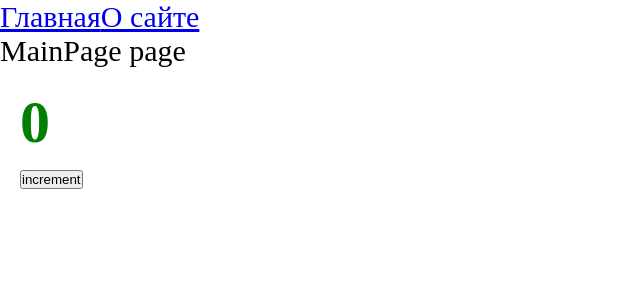
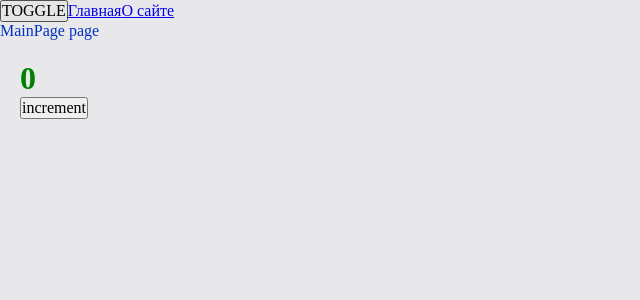
Before and after one commit to osipovfrontend/production-project, a React app: page / in a window 1280 px wide. Shown: the top 300 px of the page, without its empty margins (0-640 px from the left). Built offline with nearby package versions, Linux system fonts and the light colour scheme.

Commit message:
add: themisation

```diff
--- a/src/App.tsx
+++ b/src/App.tsx
@@ -1,13 +1,17 @@
 import { Route, Routes, Link } from 'react-router-dom';
 import Counter from "./components/Counter";
-import './index.scss';
+import './styles/index.scss';
 import { AboutPageAsync } from './pages/AboutPage/AboutPage.async';
 import { MainPageAsync } from './pages/MainPage/MainPage.async';
-import { Suspense } from 'react';
+import { Suspense, useContext, useState } from 'react';
+import { Theme, ThemeContext } from './theme/ThemeContext';
+import { useTheme } from './styles/themes/useTheme';
 
 const App = () => {
+    const {theme, toggleTheme} = useTheme();
     return (
-        <div className="app">
+        <div className={`app ${theme}`}>
+            <button onClick={toggleTheme}>TOGGLE</button>
             <Link to={'/'}>Главная</Link>
             <Link to={'/about'}>О сайте</Link>
             <Suspense fallback={<div>Loading</div>}>
--- a/src/index.scss
+++ /dev/null
@@ -1,9 +0,0 @@
-* {
-    margin: 0;
-    padding: 0;
-    box-sizing: border-box;
-}
-
-.app {
-    font-size: 30px;
-}
--- a/src/index.tsx
+++ b/src/index.tsx
@@ -1,10 +1,13 @@
 import {render} from "react-dom";
 import App from "./App";
 import { BrowserRouter } from "react-router-dom";
+import ThemeProvider from "./theme/ThemeProvider";
 
 render(
     <BrowserRouter>
-        <App />
+        <ThemeProvider>
+            <App />
+        </ThemeProvider>
     </BrowserRouter>,
     document.getElementById('root')
 )
--- /dev/null
+++ b/src/styles/index.scss
@@ -0,0 +1,13 @@
+@import 'reset';
+@import 'variables/global';
+@import 'themes/normal';
+@import 'themes/dark';
+
+.app {
+    font-size: var(--font-m);
+
+    background: var(--bg-color);
+    color: var(--primary-color);
+
+    min-height: 100vh;
+}
--- /dev/null
+++ b/src/styles/reset.scss
@@ -0,0 +1,14 @@
+* {
+    margin: 0;
+    padding: 0;
+    box-sizing: border-box;
+}
+
+input,
+button,
+textarea,
+select {
+    margin: 0;
+
+    font: inherit;
+}
--- /dev/null
+++ b/src/styles/themes/dark.scss
@@ -0,0 +1,6 @@
+.app.dark {
+    --bg-color: #090949;
+
+    --primary-color: #049604;
+    --secondary-color: #04ff04;
+}
--- /dev/null
+++ b/src/styles/themes/normal.scss
@@ -0,0 +1,6 @@
+.app {
+    --bg-color: #e8e8ea;
+
+    --primary-color: #0232c2;
+    --secondary-color: #0449e0;
+}
--- /dev/null
+++ b/src/styles/themes/useTheme.ts
@@ -0,0 +1,22 @@
+import { useContext } from "react";
+import { LOCAL_STORAGE_THEME_KEY, Theme, ThemeContext } from "../../theme/ThemeContext";
+
+interface UseThemeResult {
+    toggleTheme: () => void;
+    theme: Theme;
+}
+
+export function useTheme(): UseThemeResult {
+    const {theme, setTheme} = useContext(ThemeContext);
+
+    const toggleTheme = () => {
+        const newTheme = theme === Theme.DARK ? Theme.LIGHT : Theme.DARK;
+        setTheme(newTheme);
+        localStorage.setItem(LOCAL_STORAGE_THEME_KEY, newTheme);
+    }
+
+    return {
+        theme,
+        toggleTheme
+    }
+}
--- /dev/null
+++ b/src/styles/variables/global.scss
@@ -0,0 +1,11 @@
+:root {
+    --font-family: 'Space Mono', 'Times New Roman', Serif;
+
+    --font-size-m: 16px;
+    --font-line-m: 24px;
+    --font-m: var(--font-size-m) / var(--font-line-m) var(--font-family-main);
+
+    --font-size-l: 24px;
+    --font-line-l: 32px;
+    --font-l: var(--font-size-l) / var(--font-line-l) var(--font-family-main);
+}
--- /dev/null
+++ b/src/theme/ThemeContext.tsx
@@ -0,0 +1,15 @@
+import { createContext } from "react";
+
+export enum Theme {
+    LIGHT = 'light',
+    DARK = 'dark',
+}
+
+export interface ThemeContextProps {
+    theme?: Theme;
+    setTheme?: (theme: Theme) => void;
+}
+
+export const ThemeContext = createContext<ThemeContextProps>({});
+
+export const LOCAL_STORAGE_THEME_KEY = 'theme';
--- /dev/null
+++ b/src/theme/ThemeProvider.tsx
@@ -0,0 +1,26 @@
+import React, { FC, useMemo, useState } from "react";
+import { LOCAL_STORAGE_THEME_KEY, ThemeContext, Theme } from "./ThemeContext";
+
+const defaultTheme = localStorage.getItem(LOCAL_STORAGE_THEME_KEY) as Theme || Theme.LIGHT;
+
+
+const ThemeProvider: FC = ({children}) => {
+    const [theme, setTheme] = useState<Theme>(defaultTheme);
+
+    const toggleTheme = () => {
+        setTheme(theme === Theme.DARK ? Theme.LIGHT : Theme.DARK);
+    }
+
+    const defaultProps = useMemo(() => ({
+        theme: theme,
+        setTheme: setTheme
+    }), [theme])
+
+    return (
+       <ThemeContext.Provider value={defaultProps}>
+        {children}
+       </ThemeContext.Provider>
+    )
+}
+
+export default ThemeProvider;
```
Also changed, not shown: 1 other file (tests, documents, lock files or other folders).
